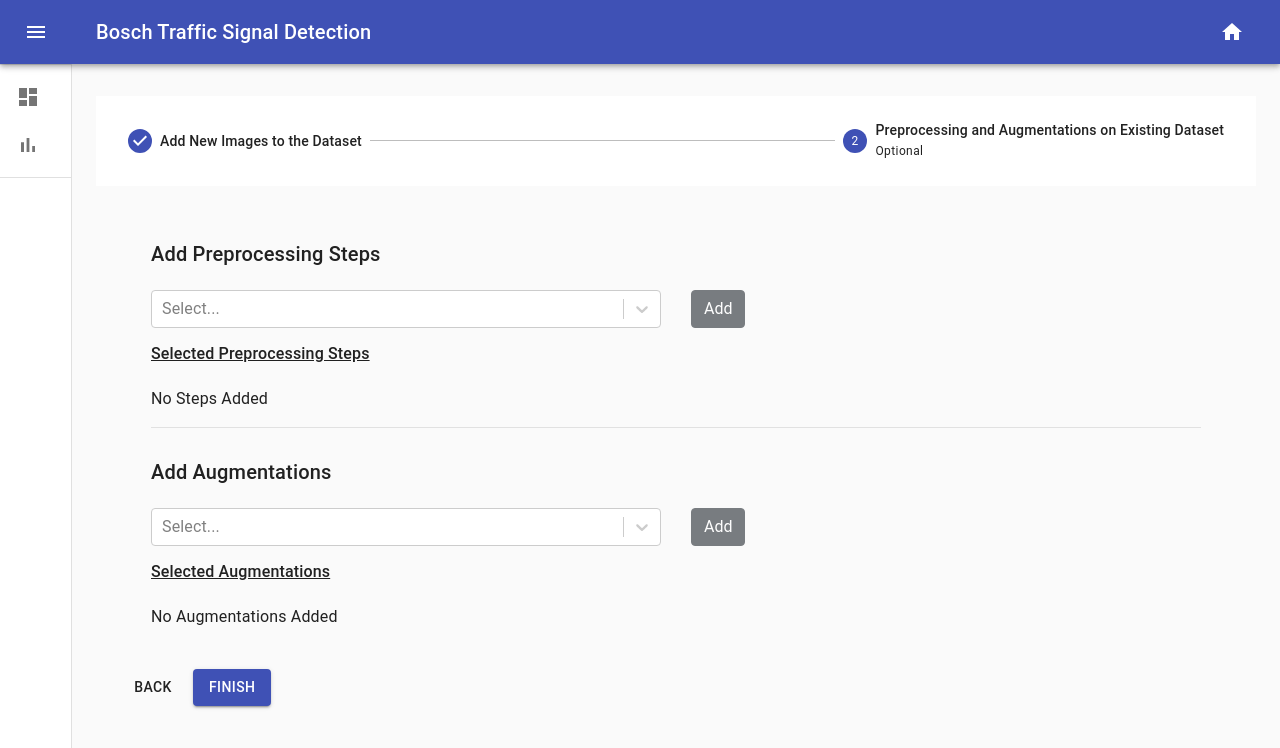
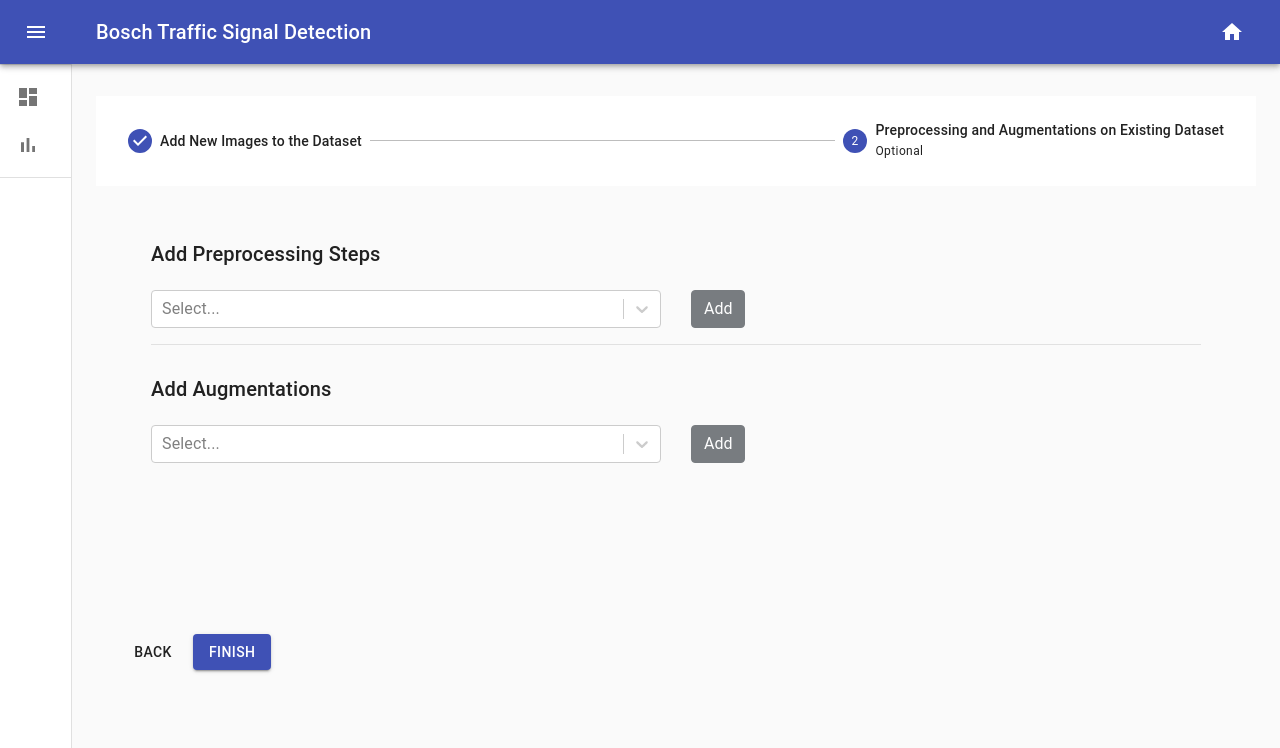
Before and after one commit to dhritimaandas/Traffic_Sign_Recog_Inter_IIT, a Next.js app in the folder ui/: page / in a window 1280 px wide. Both pictures are taken after a click on the button "NEXT". Shown: the top 748 px of the page. Built offline with nearby package versions, Linux system fonts and the light colour scheme.

Commit message:
Step 2 Cleanup

```diff
--- a/ui/components/stepper.js
+++ b/ui/components/stepper.js
@@ -160,7 +160,6 @@
                 >
                   {activeStep === steps.length - 1 ? "Finish" : "Next"}
                 </Button>
-
               </div>
             </Container>
           </div>
--- a/ui/components/steps/augment.js
+++ b/ui/components/steps/augment.js
@@ -88,15 +88,15 @@
           </Col>
         </Row>
       </Col>
+      {Object.keys(augs).length ? (
         <Col className="mt-3">
           <h6>
             <u>Selected Augmentations</u>
           </h6>
           <Row className="pt-3">
             <Col>
-            {Object.keys(augs).length
-              ? Object.keys(augs).map((current) => {
-                  if (augs[current].status == true)
+              {Object.keys(augs).map((current) => {
+                if (augs[current] && augs[current].status == true)
                   return (
                     <Chip
                       key={current}
@@ -108,11 +108,11 @@
                       color="primary"
                     />
                   );
-                })
-              : "No Augmentations Added"}
+              })}
             </Col>
           </Row>
         </Col>
+      ) : null}
     </Container>
   );
 }
--- a/ui/components/steps/preprocess.js
+++ b/ui/components/steps/preprocess.js
@@ -126,15 +126,15 @@
           </Col>
         </Row>
       </Col>
+      {Object.keys(steps).length ? (
         <Col className="mt-3">
           <h6>
             <u>Selected Preprocessing Steps</u>
           </h6>
           <Row className="pt-3">
             <Col>
-            {Object.keys(steps).length
-              ? Object.keys(steps).map((current) => {
-                  if (steps[current].status == true)
+              {Object.keys(steps).map((current) => {
+                if (steps[current] && steps[current].status == true)
                   return (
                     <Chip
                       key={current}
@@ -146,11 +146,11 @@
                       color="primary"
                     />
                   );
-                })
-              : "No Steps Added"}
+              })}
             </Col>
           </Row>
         </Col>
+      ) : null}
     </>
   );
 }
```
Lines whose indentation alone changed are shown as unchanged.
